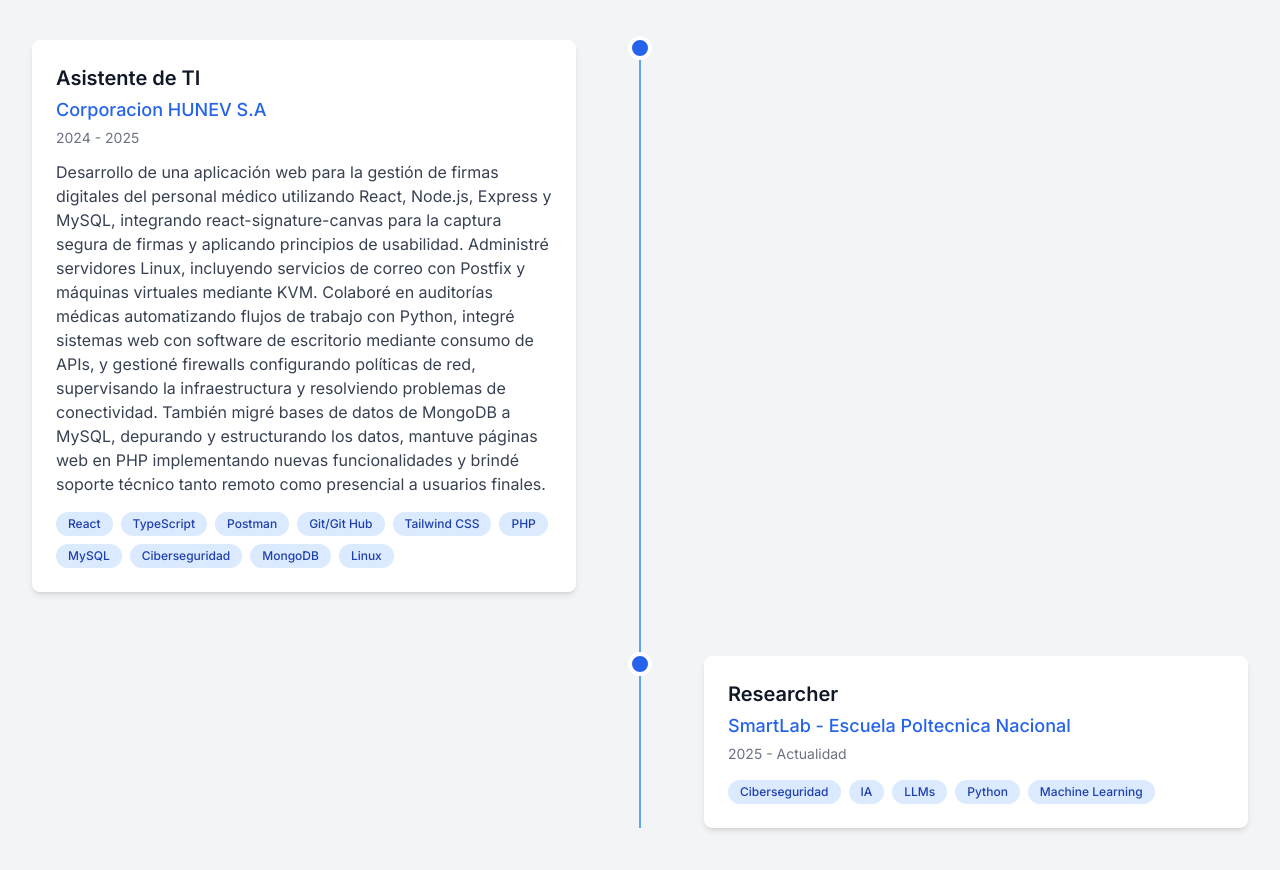
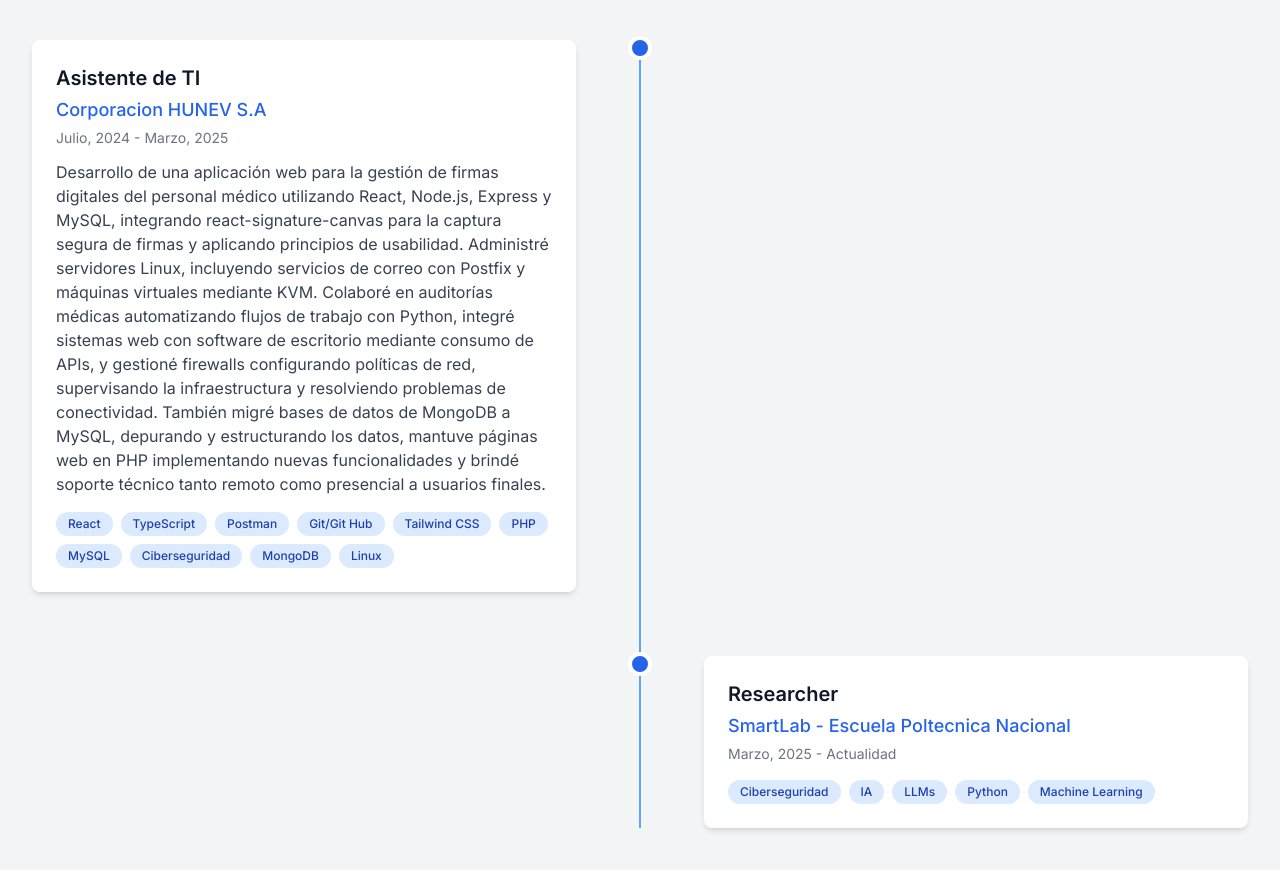
Before and after one commit to StevenErazoLaguna/Portfolio, a React (Vite) app: page / in a window 1280 px wide. Shown: the part 1240-2110 px from the top of the page. Built offline with nearby package versions, Linux system fonts and the light colour scheme.

Commit message:
Update work experience

```diff
--- a/src/data/experienceData.ts
+++ b/src/data/experienceData.ts
@@ -2,14 +2,14 @@ export const experienceData = [
   {
     title: "Asistente de TI",
     company: "Corporacion HUNEV S.A",
-    period: "2024 - 2025",
+    period: "Julio, 2024 - Marzo, 2025",
     description: "Desarrollo de una aplicación web para la gestión de firmas digitales del personal médico utilizando React, Node.js, Express y MySQL, integrando react-signature-canvas para la captura segura de firmas y aplicando principios de usabilidad. Administré servidores Linux, incluyendo servicios de correo con Postfix y máquinas virtuales mediante KVM. Colaboré en auditorías médicas automatizando flujos de trabajo con Python, integré sistemas web con software de escritorio mediante consumo de APIs, y gestioné firewalls configurando políticas de red, supervisando la infraestructura y resolviendo problemas de conectividad. También migré bases de datos de MongoDB a MySQL, depurando y estructurando los datos, mantuve páginas web en PHP implementando nuevas funcionalidades y brindé soporte técnico tanto remoto como presencial a usuarios finales.",
     technologies: ["React", "TypeScript", "Postman", "Git/Git Hub", "Tailwind CSS" , "PHP", "MySQL", "Ciberseguridad", "MongoDB","Linux"]
   },
   {
     title: "Researcher",
     company: "SmartLab - Escuela Poltecnica Nacional",
-    period: "2025 - Actualidad",
+    period: "Marzo, 2025 - Actualidad",
     description: "",
     technologies: ["Ciberseguridad", "IA", "LLMs", "Python", "Machine Learning"]
   }
```
